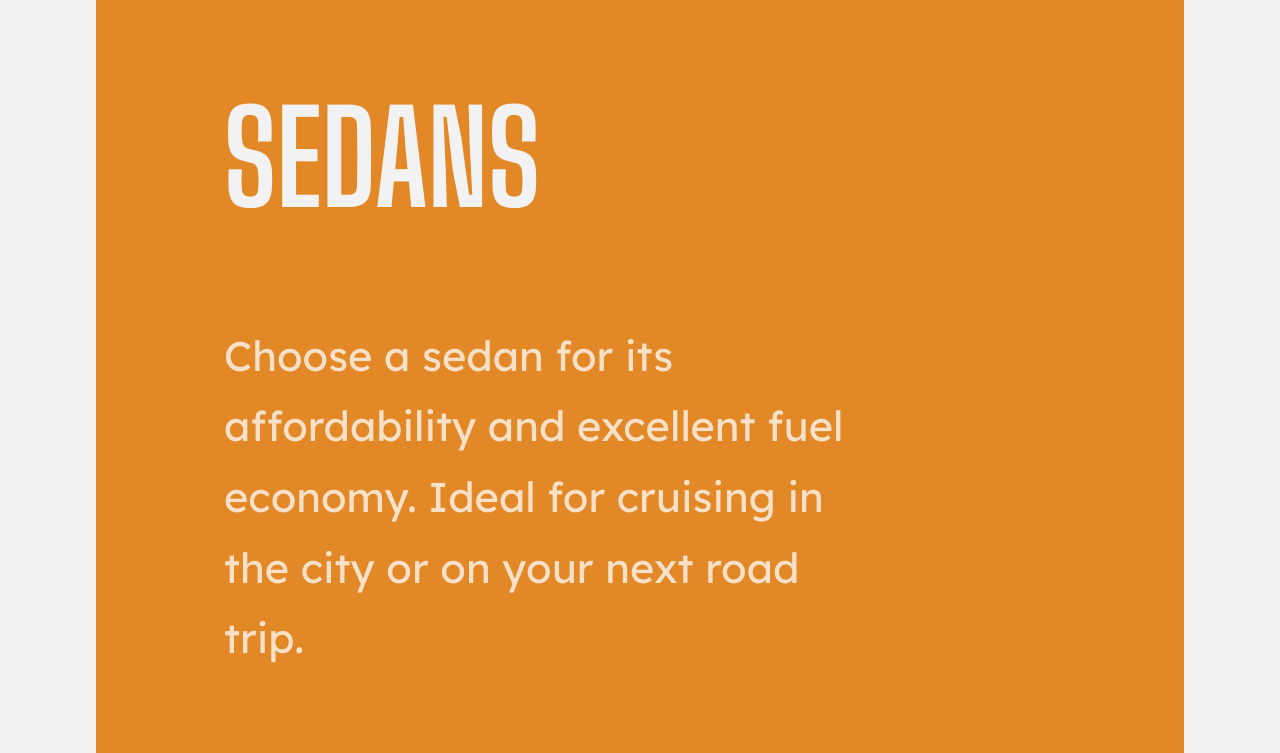
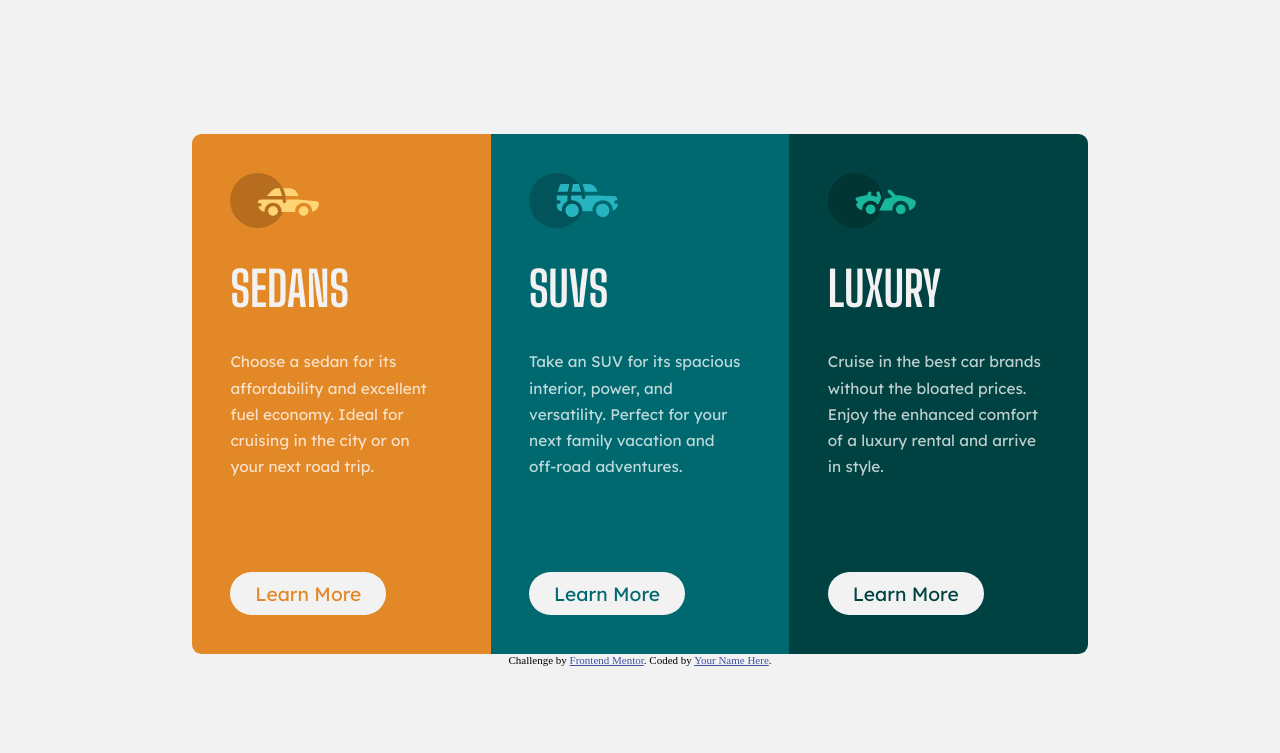
Before and after one commit to OnyedikachiOzoani/3-column-preview-card-component-main, a plain HTML site: page index.html in a window 1280 px wide. Shown: the top 753 px of the page. Drawn offline with Linux system fonts and the light colour scheme.

Commit message:
Finished the Desktop

```diff
--- a/style.css
+++ b/style.css
@@ -86,6 +86,52 @@ img {
 	border-radius: 2em;
 }
 
+/* For Deskktop */
+
+@media (min-width: 400px) {
+	body {
+		padding: 0;
+	}
+
+	img {
+		width: 40%;
+	}
+
+	.container {
+		display: flex;
+		width: 70%;
+		font-size: 1.5vw;
+	}
+
+	.car-adverts {
+		flex: 1;
+	}
+
+	.car-adverts:first-child {
+		border-radius: 0.5em 0 0 0.5em;
+	}
+
+	.car-adverts:nth-child(3) {
+		border-radius: 0 0.5em 0.5em 0;
+	}
+
+	.car-type {
+		width: fit-content;
+		font-size: 2.5em;
+	}
+
+	.car-adverts p {
+		padding: 0;
+		font-size: 0.8em;
+		padding-right: 0.5em;
+		padding-bottom: 4em;
+	}
+
+	.advert-learn-more {
+		/* padding: 0.5em 1em; */
+	}
+}
+
 .attribution {
 	font-size: 11px;
 	text-align: center;
```
